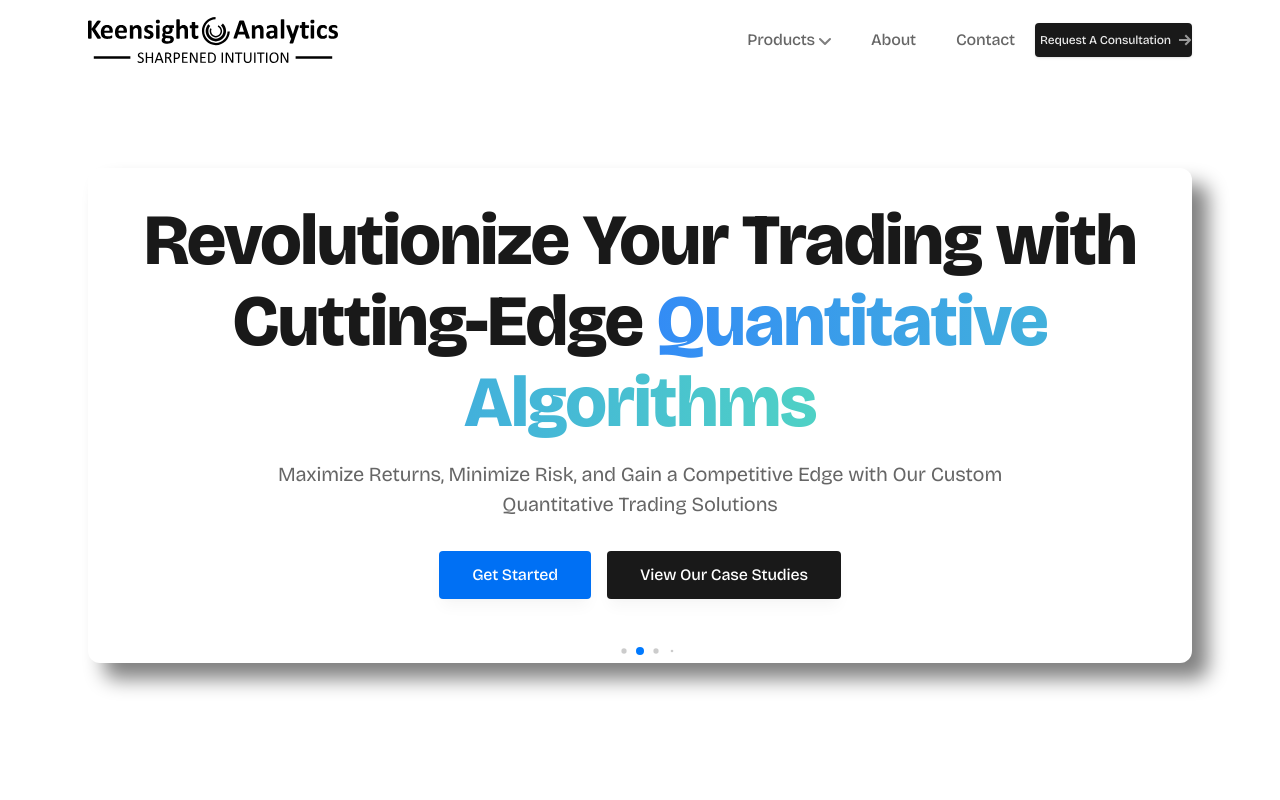
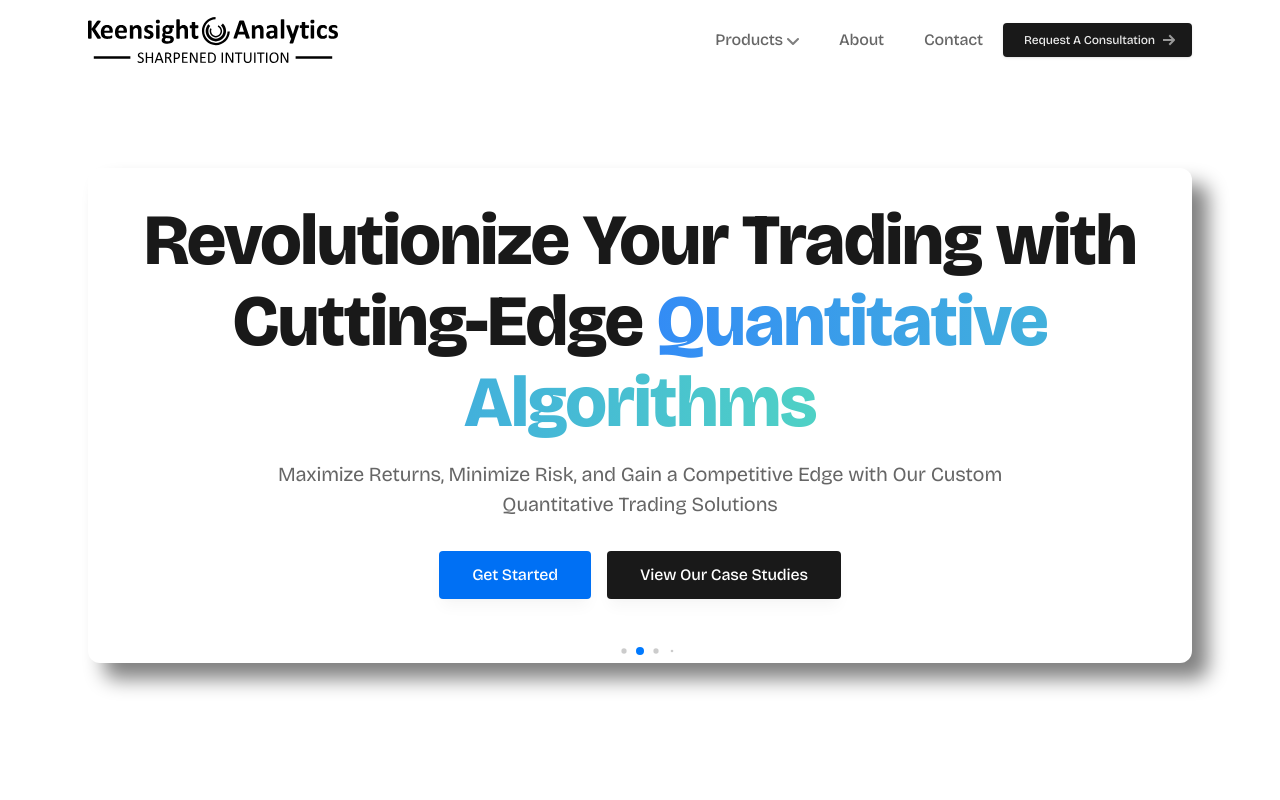
Before and after one commit to KeenSightFrontEnd2/keensight-website-deploy, a Next.js app: page / in a window 1280 px wide. Shown: the top 800 px of the page. Built offline with nearby package versions, Linux system fonts and the light colour scheme.

Commit message:
navbar responsive fix

```diff
--- a/components/ui/header.tsx
+++ b/components/ui/header.tsx
@@ -72,7 +72,7 @@ export default function Header() {
               <li>
                 <Link
                   href="https://dsyxgxuqd6g.typeform.com/to/DPwTzauX"
-                  className="btn-sm text-gray-200 bg-gray-900 ml-3 transition-all duration-500 ease-in-out hover:px-5 hover:py-3 md:text-xs md:gap-0 md:py-2 md:px-1 md:m-0 md:hover:px-0 md:hover:py-0"
+                  className="btn-sm text-gray-200 bg-gray-900 ml-3 transition-all duration-500 ease-in-out hover:px-5 hover:py-3 lg:px-5 lg:py-2 lg:hover:px-6 lg:hover:py-3  xl:hover:px-6 xl:hover:py-3 md:text-xs md:gap-0 md:py-2 md:px-1 md:m-0 md:hover:px-1 md:hover:py-2"
                 >
                   <span>Request A Consultation</span>
                   <svg
```
